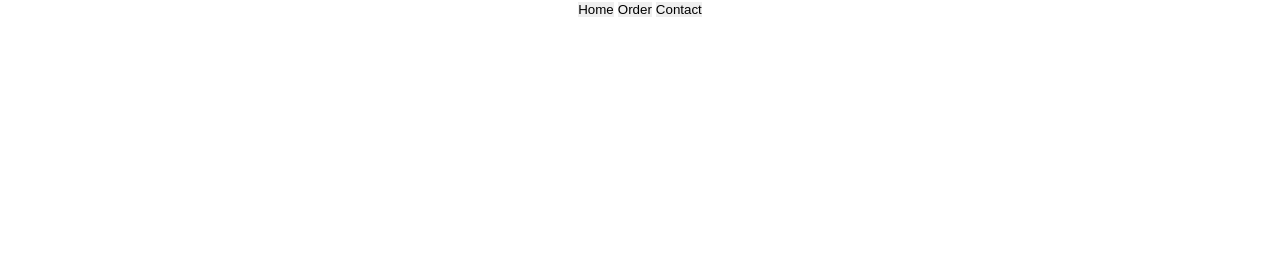
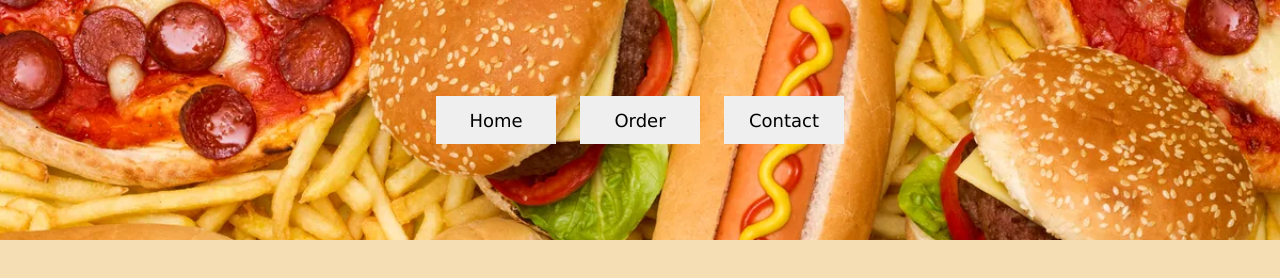
Before and after one commit to MattfromWii-Sports/restaurant-page, a website built with webpack: page src/index.html in a window 1280 px wide. Built offline with nearby package versions, Linux system fonts and the light colour scheme.

Commit message:
Add Temporary Layout And Styles

```diff
--- a/src/styles.css
+++ b/src/styles.css
@@ -2,11 +2,42 @@
     padding: 0;
     margin: 0;
     border: none;
+    font-family: Verdana, Geneva, Tahoma, sans-serif;
 }
-
+html {
+    font-size: 12px;
+}
 body {
     display: flex;
     flex-direction: column;
     justify-content: flex-start;
     align-items: center;
 }
+
+header {
+    height: 30svh;
+    width: 100vw;
+    background-image: url('./../images/banner.webp');
+    background-repeat: no-repeat;
+    background-size: cover;
+    display: flex;
+    justify-content: center;
+    align-items: center;
+}
+nav {
+    display: flex;
+    justify-content: center;
+    align-items: center;
+    gap: 2rem;
+}
+nav > button {
+    width:10rem;
+    height: 4rem;
+    font-size: 1.5rem;
+}
+
+#content {
+    background-color: wheat;
+    width: 100vw;
+    min-height: 70svh;
+}
```
Also changed, not shown: src/index.html (+0 -3 lines), dist/fc83f24cb58515169140.webp (added), dist/index.html, dist/main.js.
